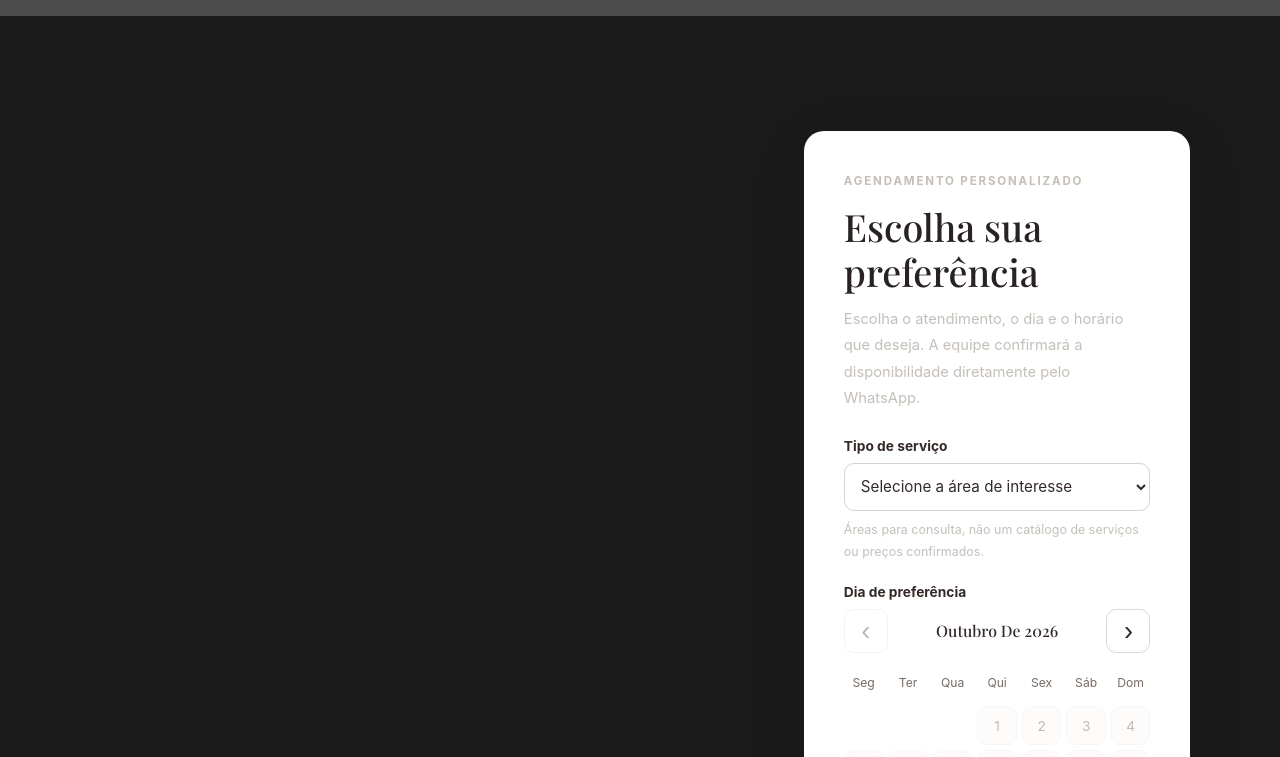
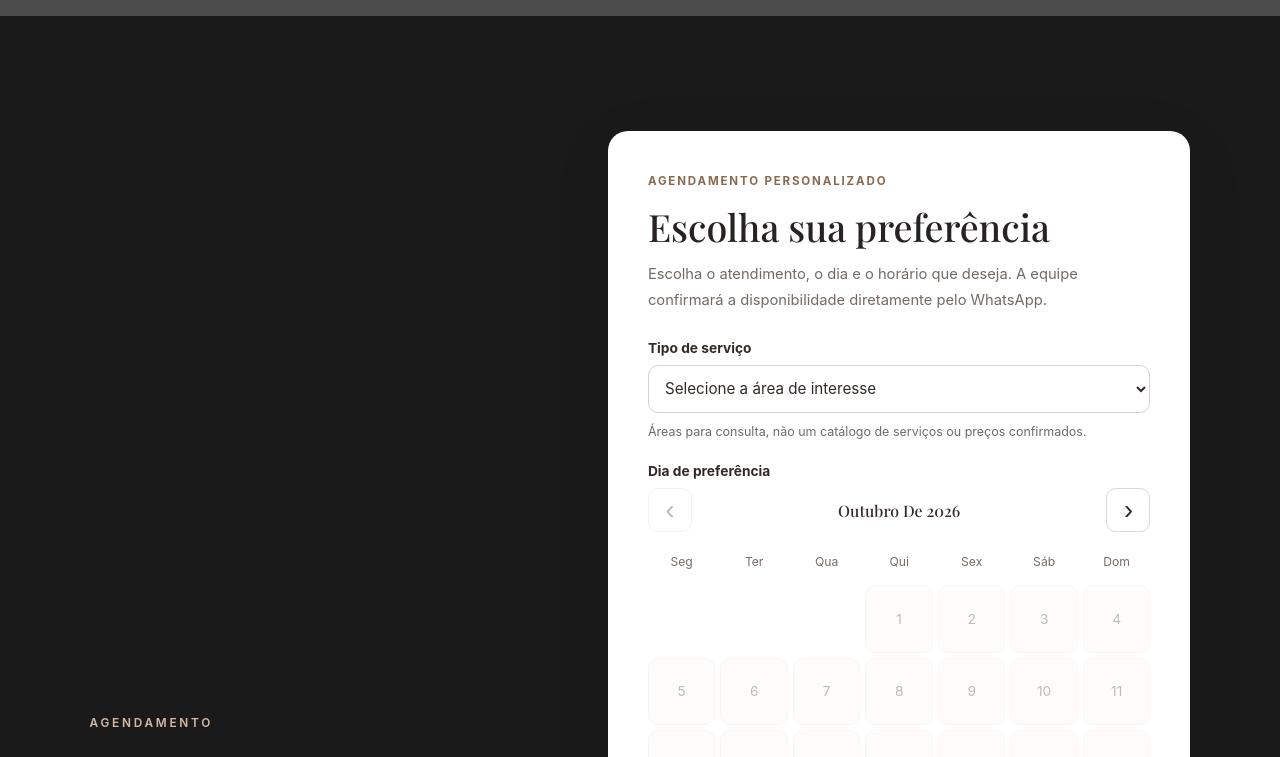
Before and after one commit to tupiniquimtechsolution-blip/Sistema-SaaS-Geral, a React (Vite) app in the folder apps/salon/: page / in a window 1280 px wide. Shown: the part 4100-4857 px from the top of the page. Built offline with nearby package versions, Linux system fonts and the light colour scheme; grey boxes are pictures that could not be loaded; a web font is replaced by a local one.

Commit message:
style(salon): keep WhatsApp booking card readable on dark Vanessa section

```diff
--- a/apps/salon/src/vanessa-showcase.css
+++ b/apps/salon/src/vanessa-showcase.css
@@ -73,3 +73,12 @@
 @media(max-width:820px){.vanessa-header nav {display:none}.vanessa-header{height:68px}.vanessa-nav-cta{padding:10px 14px}.vanessa-essence,.vanessa-book{grid-template-columns:1fr}.vanessa-info-list{grid-template-columns:1fr}.vanessa-info-list>div,.vanessa-info-list>div+div{border-right:0;border-bottom:1px solid var(--vs-line);padding:24px 0}.vanessa-grid{grid-template-columns:repeat(2,1fr);grid-auto-rows:170px}.vanessa-grid>.vanessa-gallery-main{grid-column:span 2;grid-row:span 2}.vanessa-contact-columns{grid-template-columns:repeat(2,1fr)}.vanessa-hero-copy{padding-bottom:110px}.vanessa-book{gap:30px}}
 @media(max-width:430px){.vanessa-header{padding-inline:14px}.vanessa-logo{font-size:1.35rem}.vanessa-header nav {display:none}.vanessa-hero h1{font-size:3.4rem}.vanessa-grid{grid-auto-rows:135px}.vanessa-contact-columns{grid-template-columns:1fr}}
 @media(prefers-reduced-motion:reduce){.vanessa-showcase *{transition:none!important;animation:none!important}}
+
+/* The booking card owns its typography; avoid inheriting dark-section white copy. */
+.vanessa-book .salon-booking-widget {color:#282222;min-width:0}
+.vanessa-book .salon-booking-widget .salon-booking-intro,
+.vanessa-book .salon-booking-widget .salon-booking-hint,
+.vanessa-book .salon-booking-widget .salon-booking-disclaimer {color:#716a65}
+.vanessa-book .salon-booking-widget .salon-booking-kicker{color:#8b6a51}
+.vanessa-book .salon-booking-widget .salon-booking-label{color:#332a27}
+@media(min-width:821px){.vanessa-book{grid-template-columns:minmax(0,.78fr) minmax(360px,1fr);gap:clamp(30px,5vw,70px)}}
```
